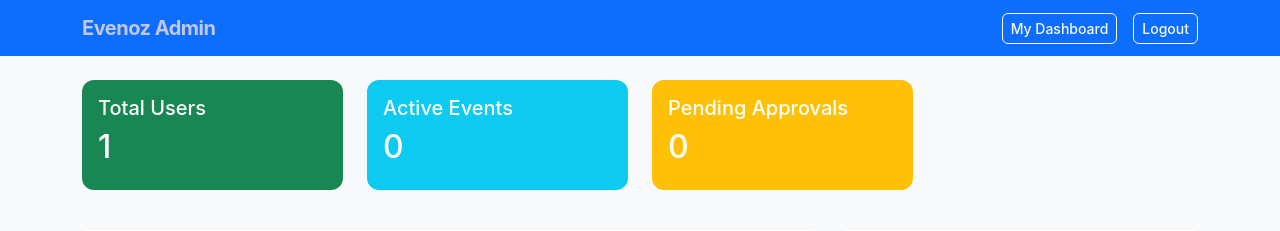
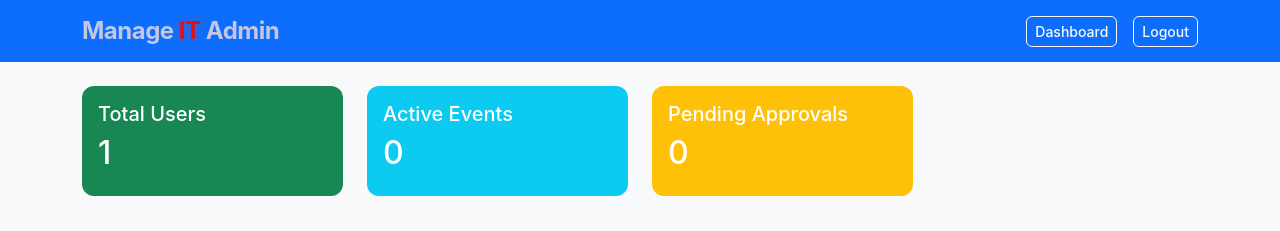
Before and after one commit to Saif-Altaf/event-management, a PHP site: page /admin_panel.php in a window 1280 px wide. Shown: the top 231 px of the page. Run offline with PHP 8.4, Linux system fonts and the light colour scheme; a user stored in the database is signed in; data comes from the database, SQL or seed files in the repository; data that the repository does not hold is empty.

Commit message:
Update branding in admin panel and dashboard to ManageIT

```diff
--- a/admin_panel.php
+++ b/admin_panel.php
@@ -91,16 +91,20 @@ $pending_registrations = $conn->query("
 <html lang="en">
 <head>
     <meta charset="UTF-8">
-    <title>Admin Panel - Evenoz</title>
+    <title>Admin Panel</title>
     <link href="https://cdn.jsdelivr.net/npm/bootstrap@5.3.0/dist/css/bootstrap.min.css" rel="stylesheet">
     <link href="style.css" rel="stylesheet">
 </head>
 <body class="bg-light">
     <nav class="navbar navbar-dark bg-primary mb-4">
         <div class="container">
-            <a class="navbar-brand" href="index.php">Evenoz Admin</a>
+            <a class="navbar-brand logo-container" href="index.php">
+                <span class="logo-manager">Manage</span>
+                <span class="logo-e">IT</span>
+                <span class="logo-manager"> Admin</span>
+            </a>
             <div class="d-flex gap-3">
-                <a href="dashboard.php" class="btn btn-outline-light btn-sm">My Dashboard</a>
+                <a href="dashboard.php" class="btn btn-outline-light btn-sm">Dashboard</a>
                 <a href="index.php?logout=true" class="btn btn-outline-light btn-sm">Logout</a>
             </div>
         </div>
```
Also changed, not shown: dashboard.php (+5 -2 lines).
